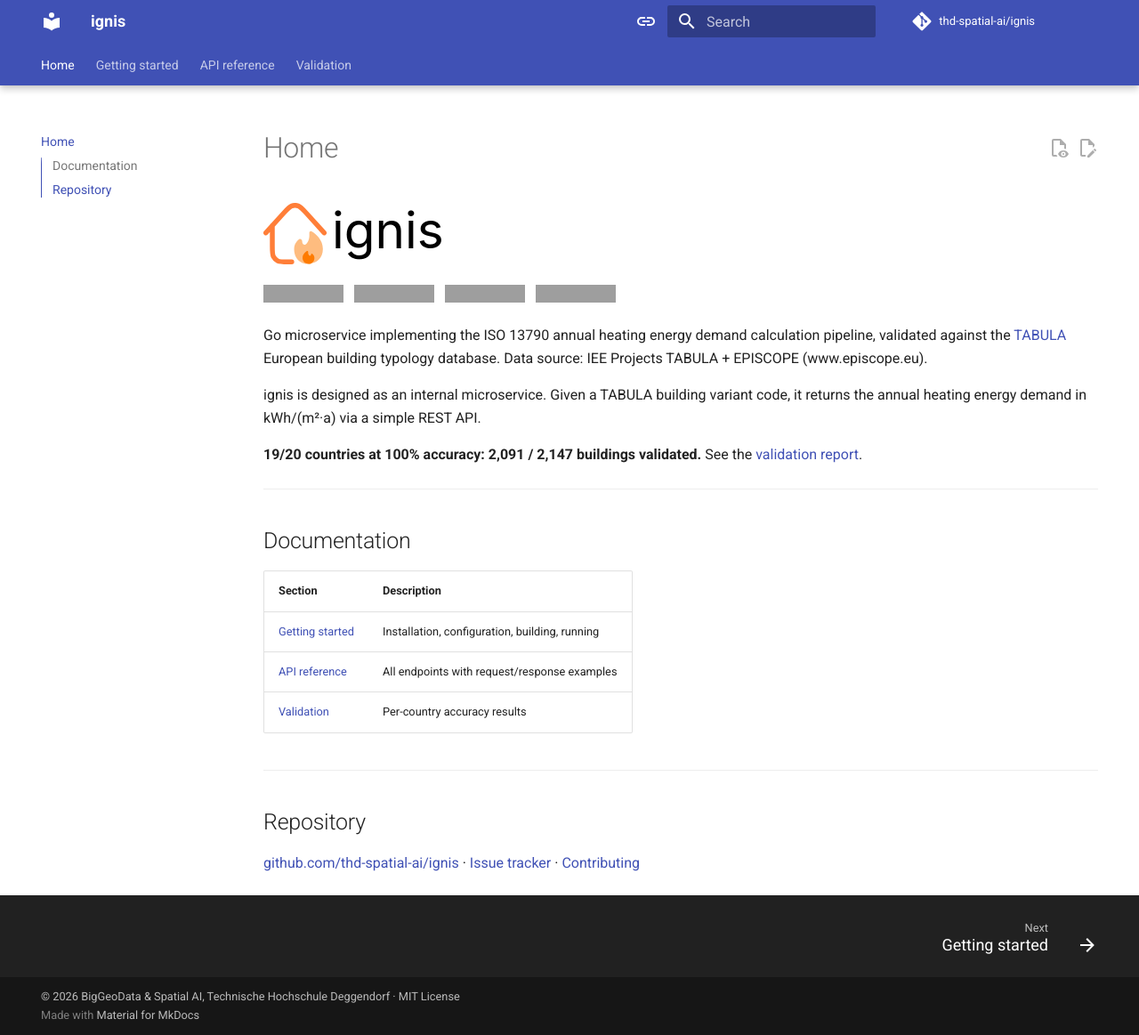
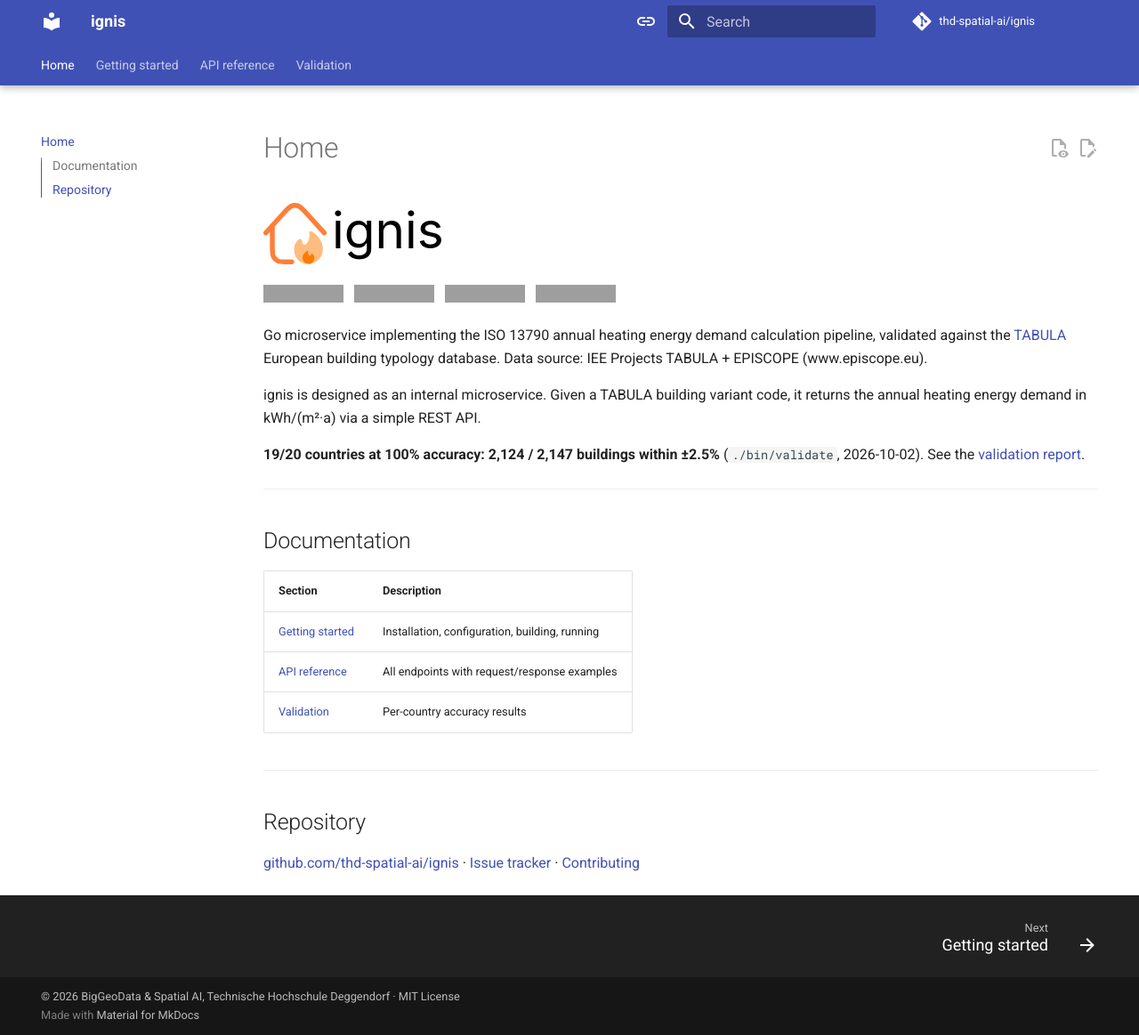
Before and after one commit to THD-Spatial-AI/ignis, an MkDocs documentation site: the page built from docs/index.md, in a window 1280 px wide and 1163 px high. Shown: the whole window at 89% size. Built offline with MkDocs 1.6.1 and Material for MkDocs 9.7.7, drawn with Linux system fonts in a browser that asks for light colours; comment, search, counter and statistics services are not loaded; grey boxes are pictures that could not be loaded.

Commit message:
docs: give the current validation figure on the landing pages (#56)
The README and the docs landing page said 2,091 of 2,147 buildings
pass, the November 2025 run. ./bin/validate against a database seeded
from data/tabula-calculator-lite.xlsx at the current main reports
2,124 of 2,147 within the 2.5% tolerance, with every failure in Spain
(#47). Both pages now give that figure with the tool and date it came
from. The November 2025 table in docs/validation.md is unchanged; it
is the dated record of that run.

```diff
--- a/docs/index.md
+++ b/docs/index.md
@@ -11,7 +11,7 @@
 
 ignis is designed as an internal microservice. Given a TABULA building variant code, it returns the annual heating energy demand in kWh/(m²·a) via a simple REST API.
 
-**19/20 countries at 100% accuracy: 2,091 / 2,147 buildings validated.** See the [validation report](validation.md).
+**19/20 countries at 100% accuracy: 2,124 / 2,147 buildings within ±2.5%** (`./bin/validate`, 2026-10-02). See the [validation report](validation.md).
 
 ---
 
```
Also changed, not shown: README.md (+1 -1 lines).
